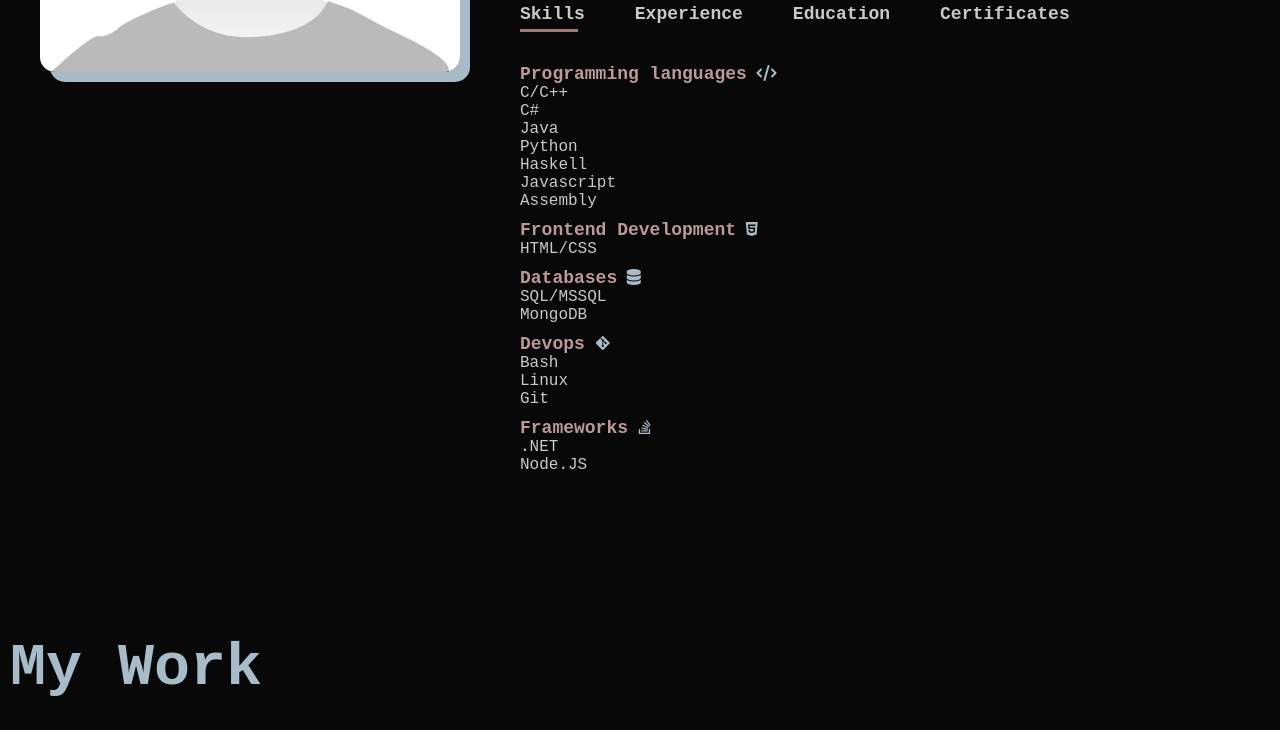
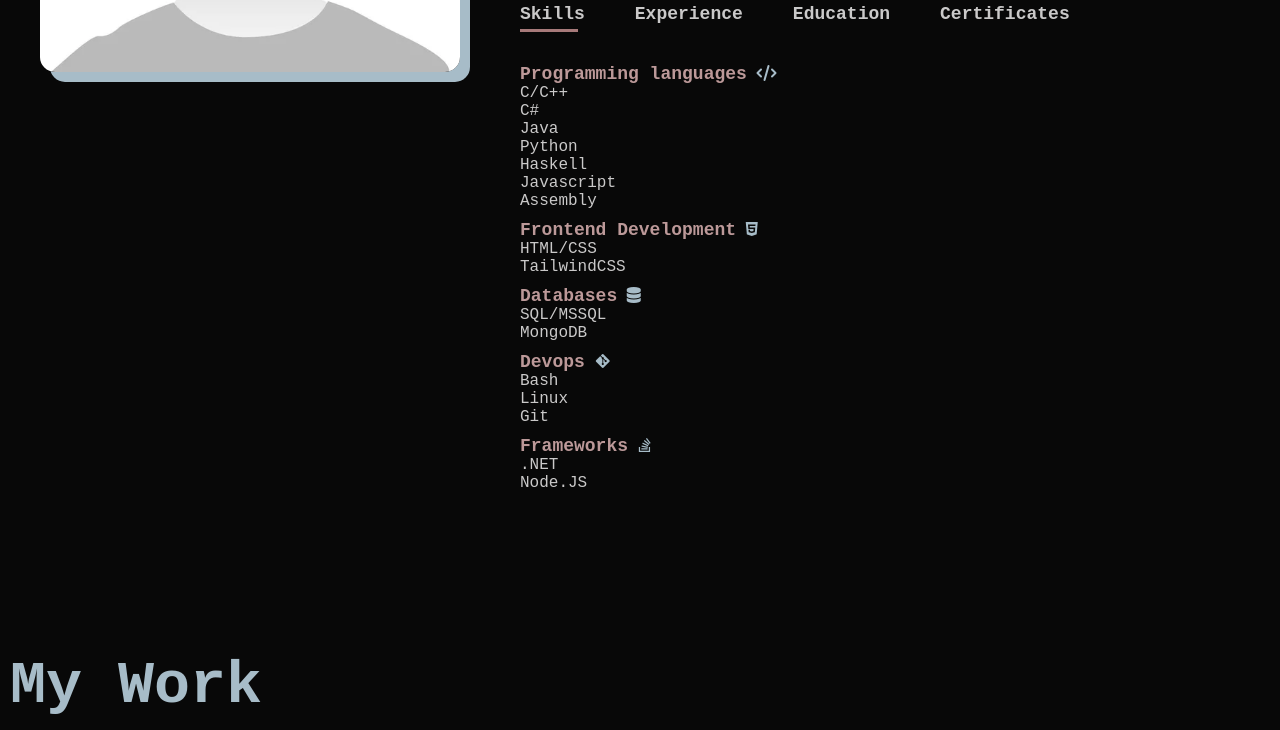
Before and after one commit to kosa12/kosa12.github.io, a plain HTML site: page index.html in a window 1280 px wide. Shown: the part 1238-1968 px from the top of the page. Drawn offline with Linux system fonts and the light colour scheme.

Commit message:
Update index.html

```diff
--- a/index.html
+++ b/index.html
@@ -58,7 +58,7 @@
                 <div class="tab-contains active-tab" id="skills">
                     <ul>
                         <li><span>Programming languages</span> <i class="fa-solid fa-code" style="color: rgb(167, 188, 200);"></i> <br>C/C++<br>C#<br>Java<br>Python<br>Haskell<br>Javascript<br>Assembly</li>
-                        <li><span>Frontend Development</span> <i class="fa-brands fa-html5" style="color: rgb(167, 188, 200);"></i><br>HTML/CSS</li>
+                        <li><span>Frontend Development</span> <i class="fa-brands fa-html5" style="color: rgb(167, 188, 200);"></i><br>HTML/CSS<br>TailwindCSS</li>
                         <li><span>Databases</span> <i class="fa-solid fa-database" style="color: rgb(167, 188, 200);"></i> <br>SQL/MSSQL<br>MongoDB</li>
                         <li><span>Devops </span><i class="fa-brands fa-git-alt" style="color: rgb(167, 188, 200);"></i><br>Bash<br>Linux<br>Git</li>
                         <li><span>Frameworks </span><i class="fa-brands fa-stack-overflow" style="color: rgb(167, 188, 200);"></i><br>.NET <br>Node.JS</li>
```
